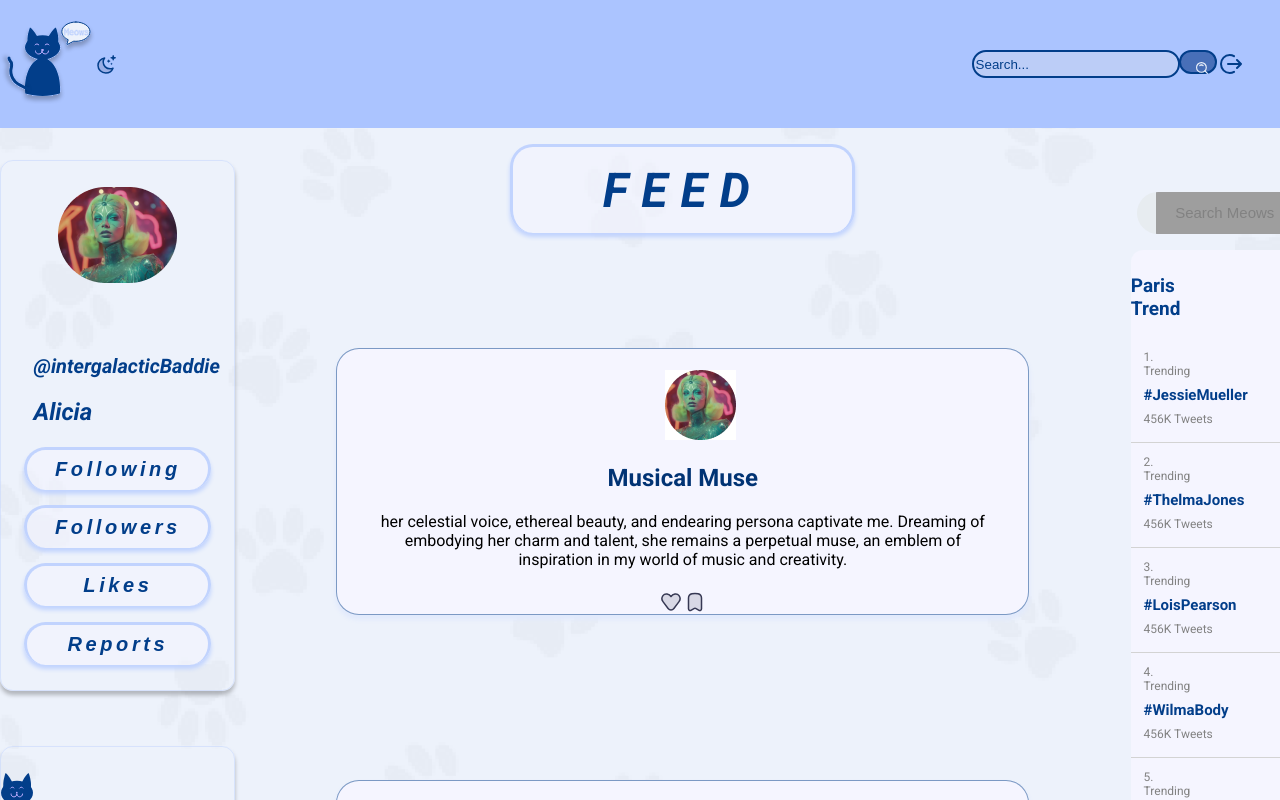
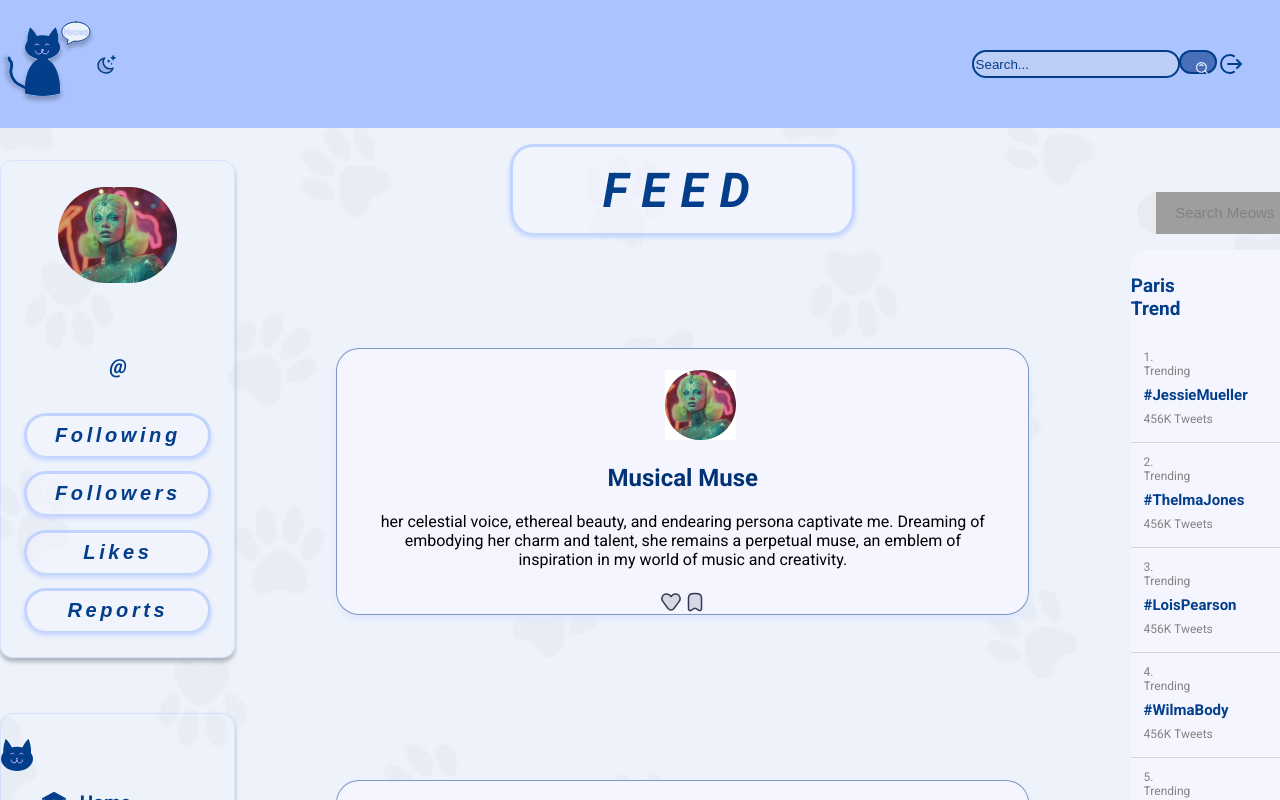
Before and after one commit to LeahJKH/Meows, a React (Vite) app: page / in a window 1280 px wide. Shown: the top 800 px of the page. Built offline with nearby package versions, Linux system fonts and the light colour scheme; grey boxes are pictures that could not be loaded.

Commit message:
second fix

```diff
--- a/src/Pages/LandingPage.tsx
+++ b/src/Pages/LandingPage.tsx
@@ -31,6 +31,9 @@ export function LandingPage() {
       document.body.classList.remove("dark-mode-body");
     };
   }, [darkMode]);
+  const UsersNameLocal = sessionStorage.getItem("username")
+  const NameLocal =  sessionStorage.getItem("name")
+
   return (
     <main className={styles.feedContainer}>
       <div className={styles.feedLeftContainer}>
@@ -38,8 +41,8 @@ export function LandingPage() {
           <div className={styles.imageNameContainer}>
             <img src="public/image-11.png" alt="image" />
             <div>
-              <p className={styles.userMail}>@intergalacticBaddie</p>
-              <h2 className={styles.userName}>Alicia</h2>
+              <p className={styles.userMail}>@{UsersNameLocal}</p>
+              <h2 className={styles.userName}>{NameLocal}</h2>
             </div>
           </div>
           <button className={styles.userButtons}>Following</button>
```
